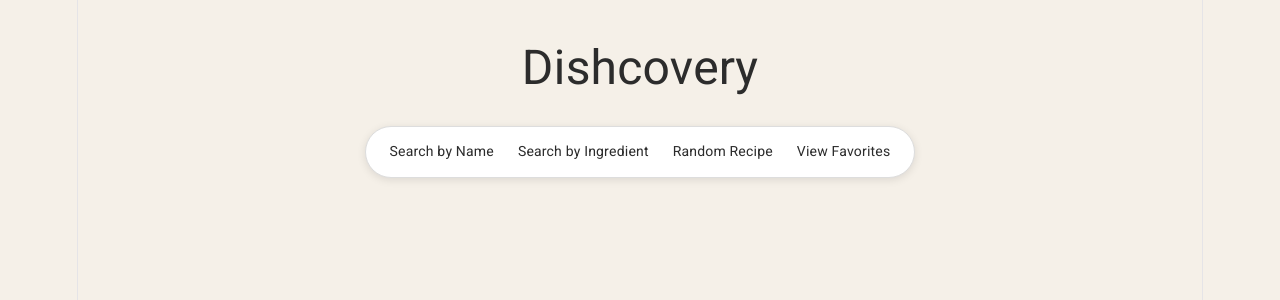
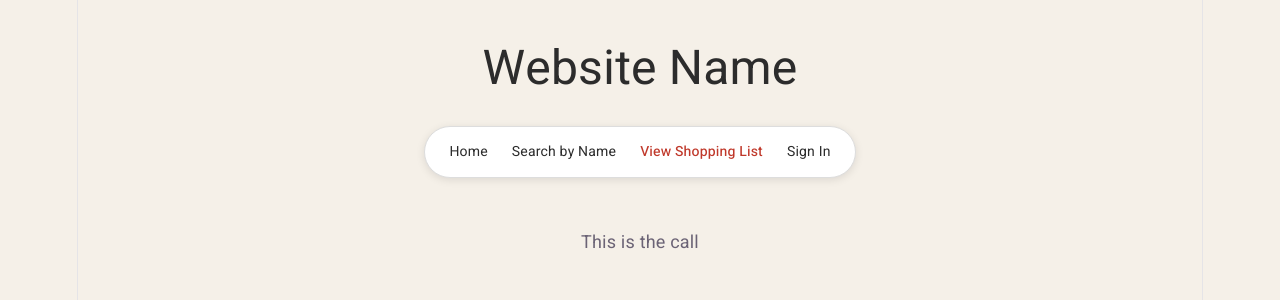
Before and after one commit to skyhbui-hub/finalProject, a React (Vite) app: page /view-shopping-list in a window 1280 px wide. Shown: the top 300 px of the page. Built offline with nearby package versions, Linux system fonts and the light colour scheme; no server answers.

Commit message:
Updated navbar to new website

```diff
--- a/package.json
+++ b/package.json
@@ -14,7 +14,7 @@
     "mongodb": "^7.1.1",
     "react": "^19.2.4",
     "react-dom": "^19.2.4",
-    "react-router-dom": "^7.14.0"
+    "react-router-dom": "^7.14.2"
   },
   "devDependencies": {
     "@eslint/js": "^9.39.4",
--- a/src/App.tsx
+++ b/src/App.tsx
@@ -4,8 +4,8 @@ import Navbar from './components/navbar'
 import Home from './pages/Home'
 import SearchByName from './pages/SearchByName'
 import SearchByIngredient from './pages/SearchByIngredient'
-import RandomRecipe from './pages/RandomRecipe'
-import Favorites from './pages/Favorites'
+import ShoppingList from './pages/ShoppingList'
+import SignIn from './pages/SignIn'
 import RecipeDetail from './pages/RecipeDetail'
 
 function App() {
@@ -16,8 +16,8 @@ function App() {
         <Route path="/" element={<Home />} />
         <Route path="/search-by-name" element={<SearchByName />} />
         <Route path="/search-by-ingredient" element={<SearchByIngredient />} />
-        <Route path="/random" element={<RandomRecipe />} />
-        <Route path="/favorites" element={<Favorites />} />
+        <Route path="/view-shopping-list" element={<ShoppingList />} />
+        <Route path="/sign-in" element={<SignIn />} />
         <Route path="/recipe/:id" element={<RecipeDetail />} />
       </Routes>
     </Router>
--- a/src/components/navbar.tsx
+++ b/src/components/navbar.tsx
@@ -5,21 +5,21 @@ function Navbar() {
   return (
     <div className='outerContainer'>
       <div className='website-title'>
-        Dishcovery
+        Website Name
       </div>
       <nav className="navbar">
         <div className="navbar-links">
+          <NavLink to="/" className={({ isActive }) => isActive ? 'active' : ''}>
+            Home
+          </NavLink>
           <NavLink to="/search-by-name" className={({ isActive }) => isActive ? 'active' : ''}>
             Search by Name
           </NavLink>
-          <NavLink to="/search-by-ingredient" className={({ isActive }) => isActive ? 'active' : ''}>
-            Search by Ingredient
+          <NavLink to="/view-shopping-list" className={({ isActive }) => isActive ? 'active' : ''}>
+            View Shopping List
           </NavLink>
-          <NavLink to="/random" className={({ isActive }) => isActive ? 'active' : ''}>
-            Random Recipe
-          </NavLink>
-          <NavLink to="/favorites" className={({ isActive }) => isActive ? 'active' : ''}>
-            View Favorites
+          <NavLink to="/sign-in" className={({ isActive }) => isActive ? 'active' : ''}>
+            Sign In
           </NavLink>
         </div>
       </nav>
--- a/src/pages/RecipeDetail.tsx
+++ b/src/pages/RecipeDetail.tsx
@@ -54,6 +54,7 @@ function RecipeDetail() {
 
   return (
     <div className="recipe-detail">
+      <div>This is the way </div>
       <div className="recipe-header">
         <img src={meal.strMealThumb} alt={meal.strMeal} />
         <div className="recipe-header-info">
--- a/src/pages/RandomRecipe.tsx
+++ b/src/pages/ShoppingList.tsx
@@ -2,7 +2,7 @@ import { useEffect } from 'react'
 import axios from 'axios'
 import { useNavigate } from 'react-router-dom'
 
-function RandomRecipe() {
+function ShoppingList() {
   const navigate = useNavigate()
 
   const fetchRandom = async () => {
@@ -18,8 +18,8 @@ function RandomRecipe() {
   }, [])
 
   return (
-    <></>
+    <>This is the call </>
   )
 }
 
-export default RandomRecipe
+export default ShoppingList
--- a/src/pages/Favorites.tsx
+++ b/src/pages/SignIn.tsx
@@ -1,7 +1,7 @@
 import { useEffect, useState } from 'react'
 import axios from 'axios'
 import { useNavigate } from 'react-router-dom'
-import './Favorites.css'
+import './SignIn.css'
 
 interface Favorite {
   _id: string
@@ -43,6 +43,7 @@ function Favorites() {
 
   return (
     <div className="favorites-page">
+      <p>This is the sign in page</p>
       <div className="favorites-list">
         {favorites.map((favorite) => (
           <div className="favorite-item" key={favorite._id}>
```
Also changed, not shown: src/pages/SignIn.css (renamed from src/pages/Favorites.css), 2 other files (tests, documents, lock files or other folders).
